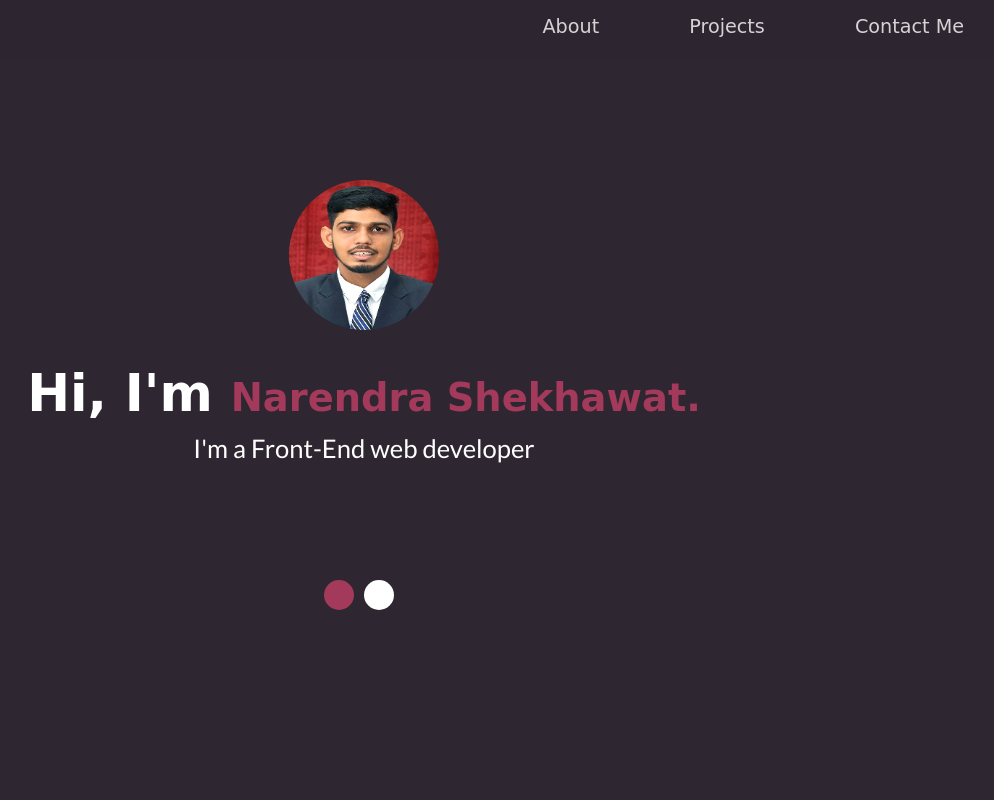
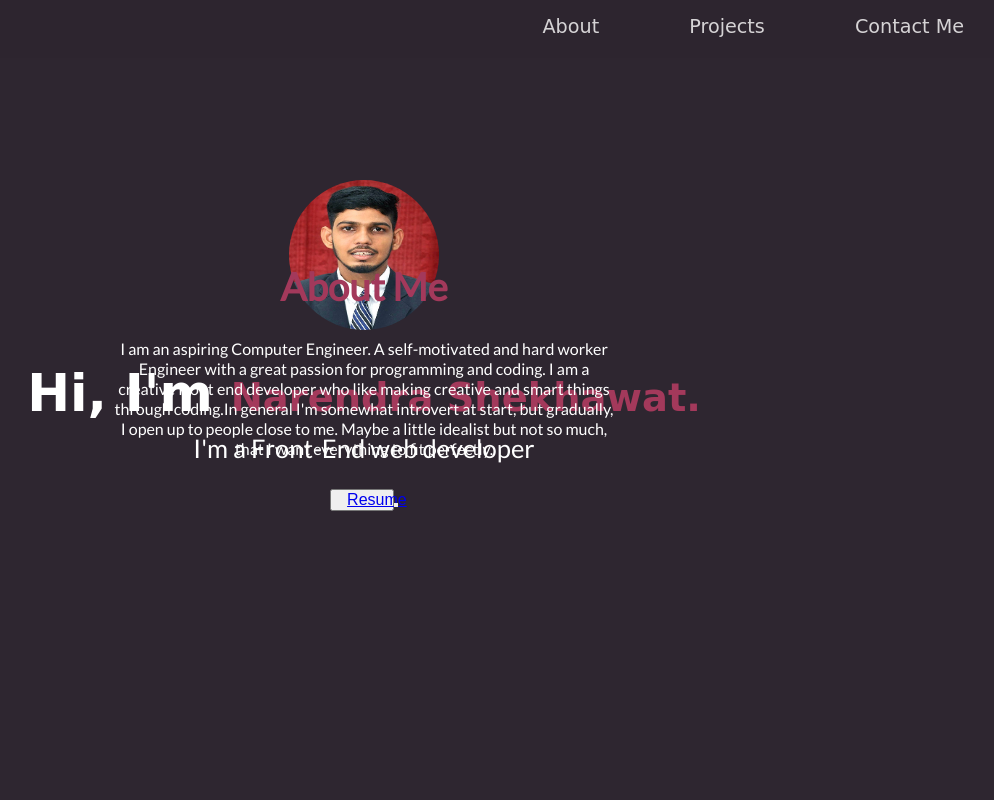
Before and after one commit to naren05S/narendras, a plain HTML site: page index.html in a window 1280 px wide. Shown: the top 800 px of the page, without its empty margins (276-1270 px from the left). Drawn offline with nearby package versions, Linux system fonts and the light colour scheme; a script that the page names is missing; a web font is replaced by a local one.

Commit message:
Update index.html

```diff
--- a/index.html
+++ b/index.html
@@ -70,7 +70,7 @@
 
 				</div>
 
-				<div class="about not-visible" id="about-me">
+				<div class="about" id="about-me">
 
 					<h2>About me</h2>
 					<p> I am an aspiring Computer Engineer. A self-motivated and hard worker Engineer with a great passion for programming and coding. I am a creative front end developer who like making creative and smart things through coding.In general I'm somewhat introvert at start, but gradually, I open up to people close to me. Maybe a little idealist but not so much, that I want everything to fit perfectly. </p>
@@ -87,10 +87,10 @@
 					</div> -->
 
 				</div>
-				<div class="contain">
+				<!--<div class="contain">
 					<div class="circle left colored"></div>
 					<div class="circle right"></div>
-				</div>
+				</div>-->
 
 			</section>
 
```
